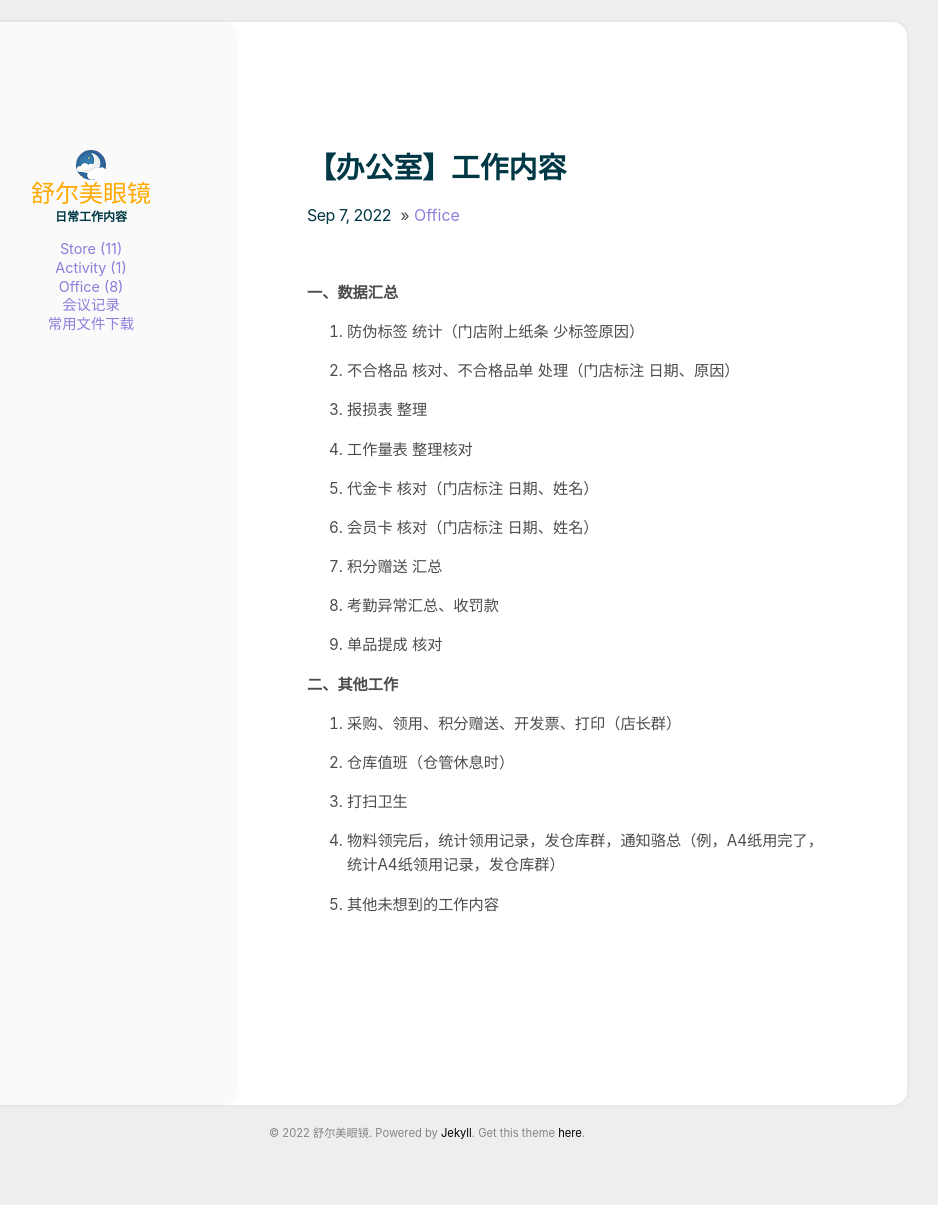
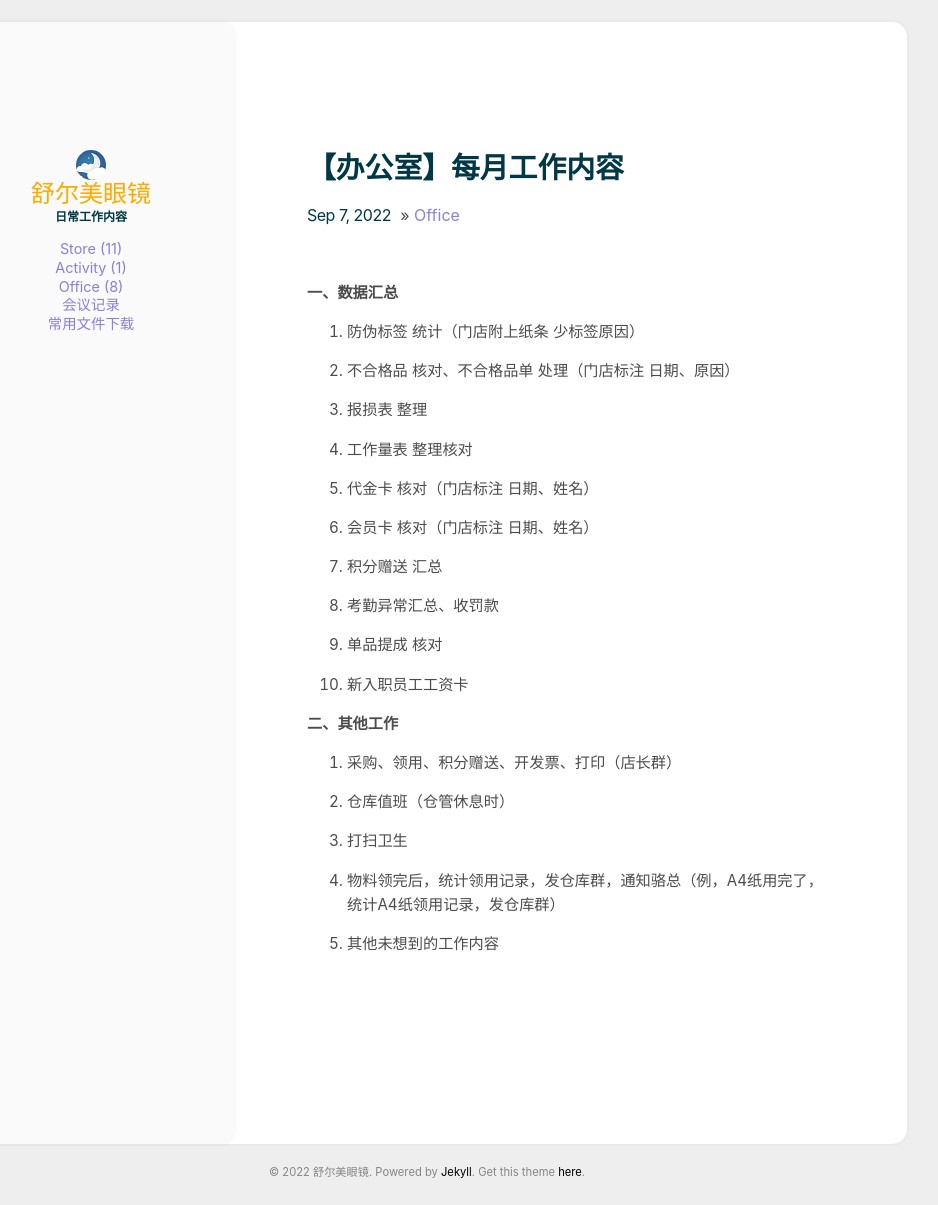
Before and after one commit to cuihuanhuan/cuihuanhuan.github.io, a Jekyll site: the page built from _posts/2022-09-07-【办公室】每月工作内容.md, in a window 1280 px wide. Shown: the whole page, without its empty margins (213-1151 px from the left). Built offline with Jekyll 4.4.1, drawn with Linux system fonts in a browser that asks for light colours; before the commit the page ends 1165 px from its top, so only the background shows below that.

Commit message:
Update and rename 2022-09-07-【办公室】工作内容.md to 2022-09-07-【办公室】每月工作内容.md

```diff
--- a/_posts/2022-09-07-【办公室】工作内容.md
+++ b/_posts/2022-09-07-【办公室】每月工作内容.md
@@ -1,6 +1,6 @@
 ---
 layout: post
-title: "【办公室】工作内容"
+title: "【办公室】每月工作内容"
 category: Office
 ---
 
@@ -25,6 +25,9 @@ category: Office
 
 9. 单品提成 核对
 
+10. 新入职员工工资卡
+
+
 
 
 
```
